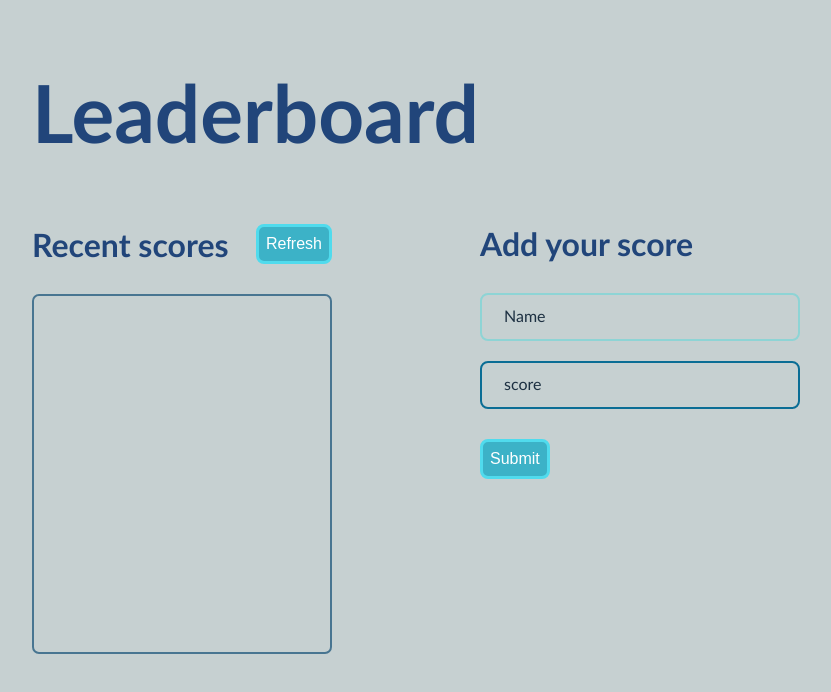
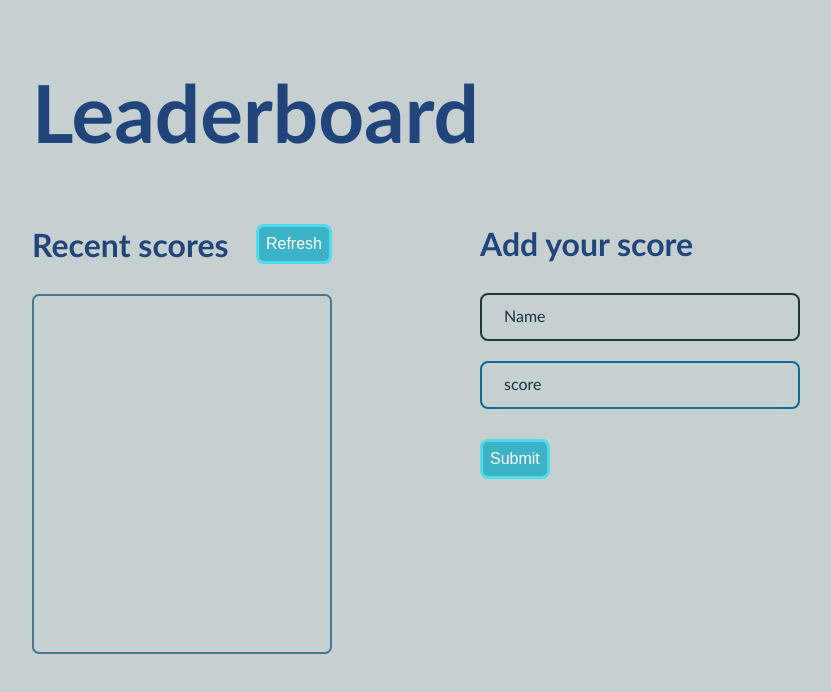
Before and after one commit to quavo19/Leaderboard, a website built with webpack: page src/index.html in a window 1280 px wide. In both pictures the pointer is over the input "Name". Shown: the whole page, without its empty margins (224-1055 px from the left). Built offline with nearby package versions, Linux system fonts and the light colour scheme.

Commit message:
deepen the color of name input border when hovered

```diff
--- a/src/style.css
+++ b/src/style.css
@@ -91,7 +91,7 @@ button {
 }
 
 .form__input:hover {
-  border-color: rgb(142, 212, 213);
+  border-color: rgb(31, 55, 56);
 }
 
 .form__input:focus {
```
